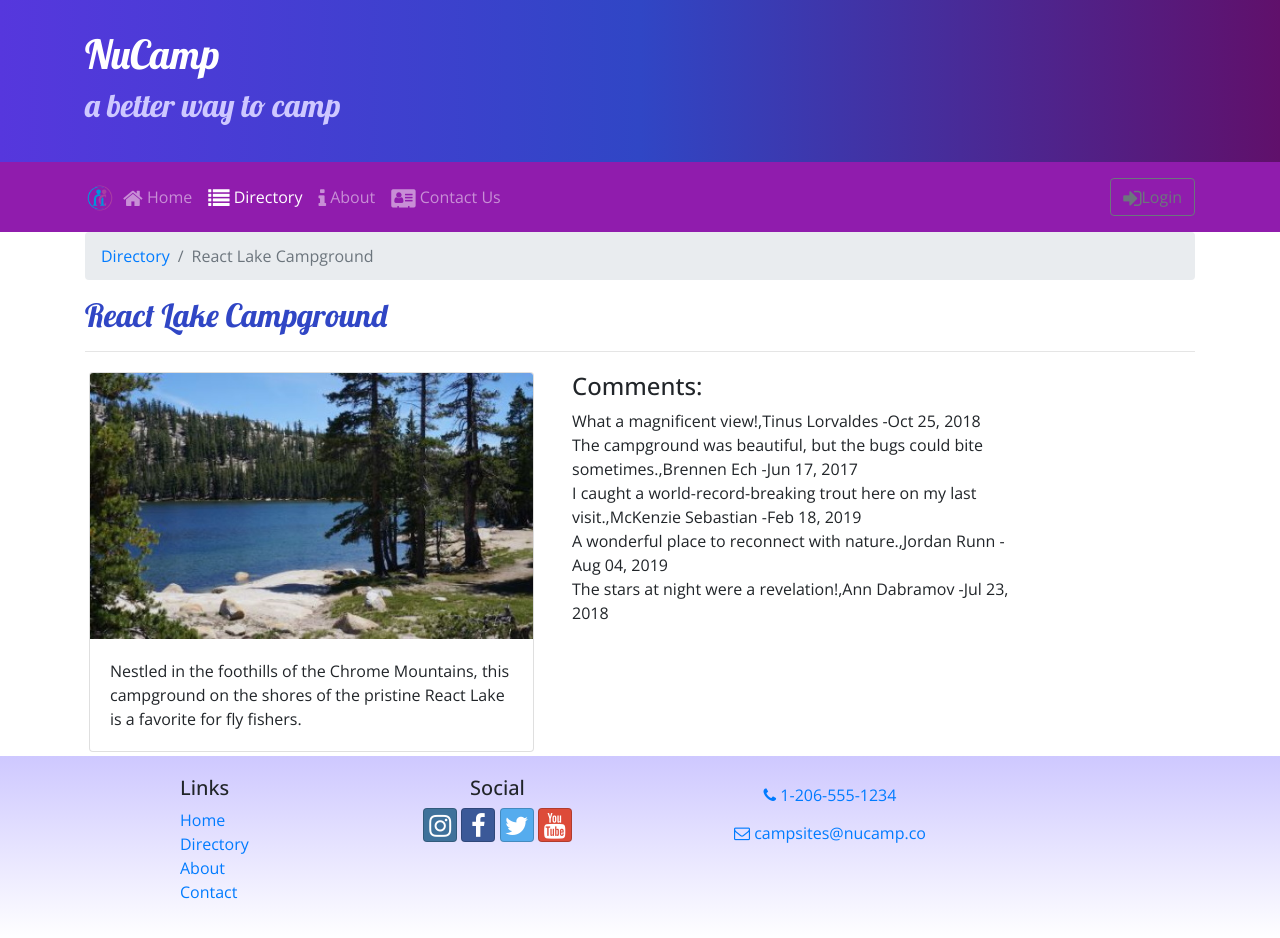
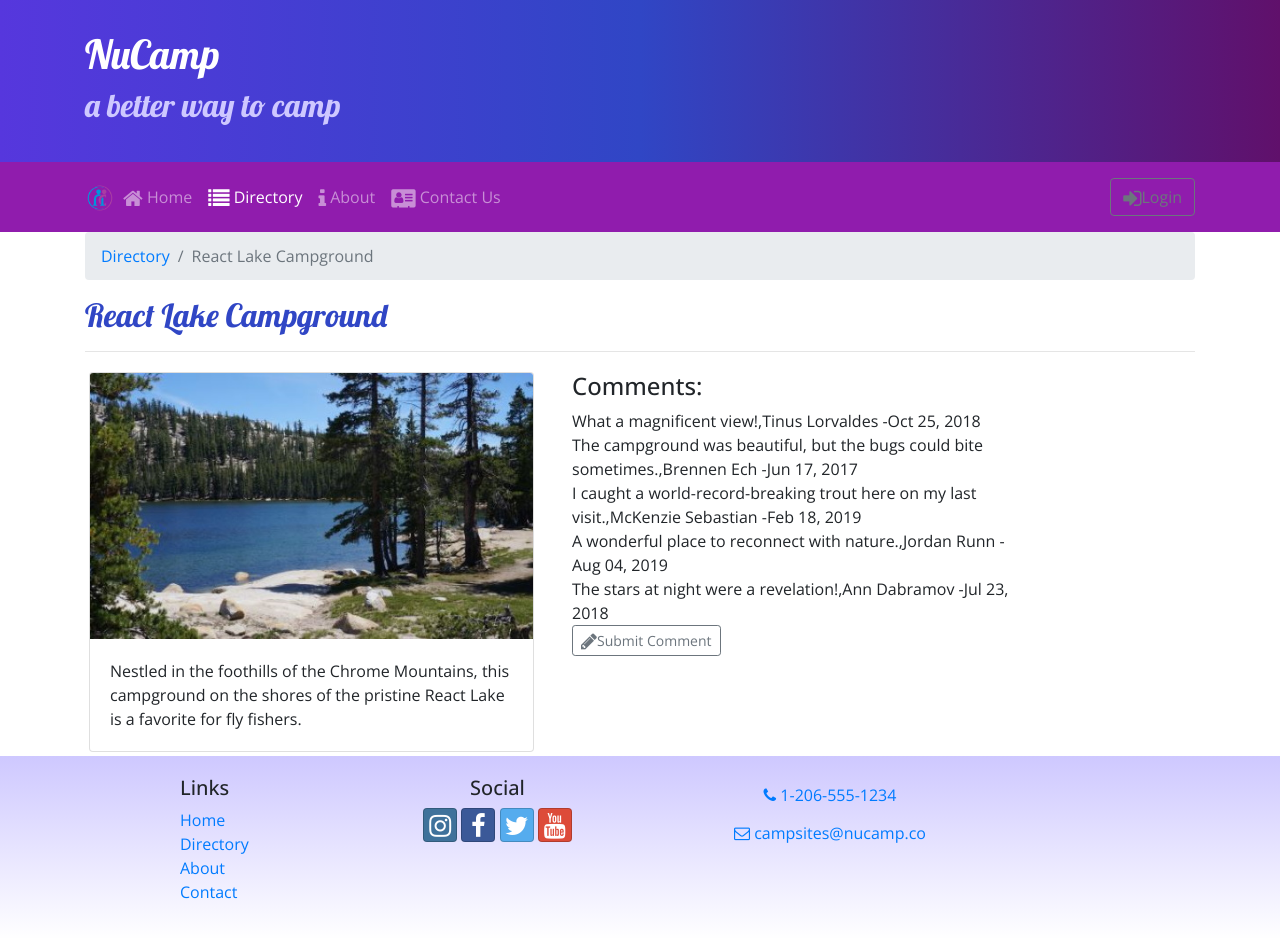
Before and after one commit to mbonzi/React-Nucampsite-Project, a React (Create React App) app: page /directory/0 in a window 1280 px wide. Built offline with nearby package versions, Linux system fonts and the light colour scheme.

Commit message:
Week 4 React Workshop Assignment: Task One. Create new CommentForm with Submit Comment button using font-awesome icon. Render CommentFOrm component to display button in RenderComments component.

```diff
--- a/src/components/CampsiteInfoComponent.js
+++ b/src/components/CampsiteInfoComponent.js
@@ -1,6 +1,35 @@
 import React from 'react';
-import { Card, CardImg, CardText, CardBody, Breadcrumb, BreadcrumbItem } from 'reactstrap';
+import { Card, CardImg, CardText, CardBody, Breadcrumb, BreadcrumbItem, Button} from 'reactstrap';
+import FontAwesomeIcon from 'font-awesome/css/font-awesome.css';
 import { Link } from 'react-router-dom';
+//import Button from 'reactstrap/lib/Button';
+
+
+class CommentForm extends React.Component {
+
+  constructor(props) {
+    super(props);
+    this.state = {
+
+    }
+  }
+
+  render() {
+
+    return(
+      <React.Fragment>
+
+        <Button outline color="secondary" size="sm">
+          <i className="fa fa-light fa-pencil fa-lg" />
+          Submit Comment
+        </Button>{''}
+
+      </React.Fragment>
+    );
+
+  }
+};
+
 
 function RenderCampsite ({campsite}){
     return (
@@ -14,6 +43,7 @@ function RenderCampsite ({campsite}){
         </div>
     );
   }
+
 
 function RenderComments({comments}) {
   if (comments) {
@@ -30,11 +60,13 @@ function RenderComments({comments}) {
                 }).format(new Date(Date.parse(comments.date)))}
               </div>
             ))}
+            <CommentForm />
           </div>
         );
     }
     return <div />;
   }
+
 
 function CampsiteInfo(props) {
   if (props.campsite) {
```
